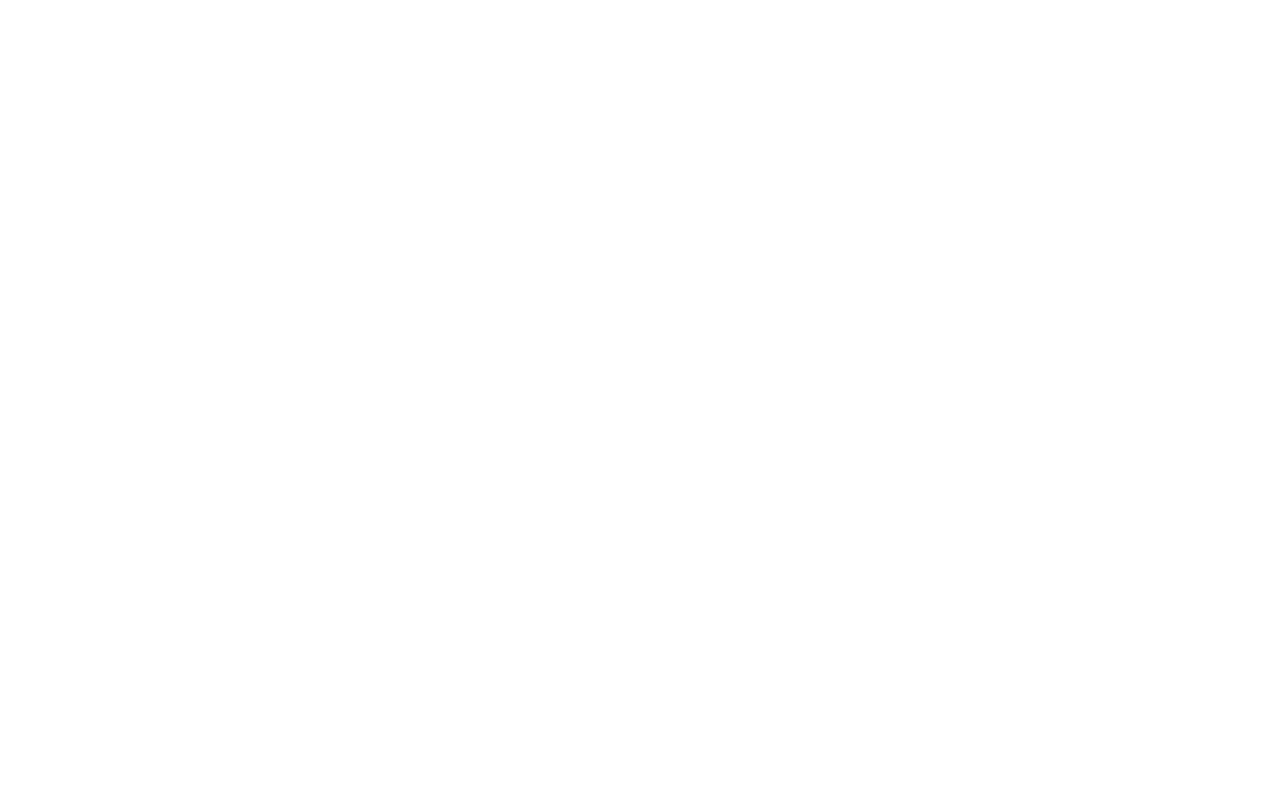
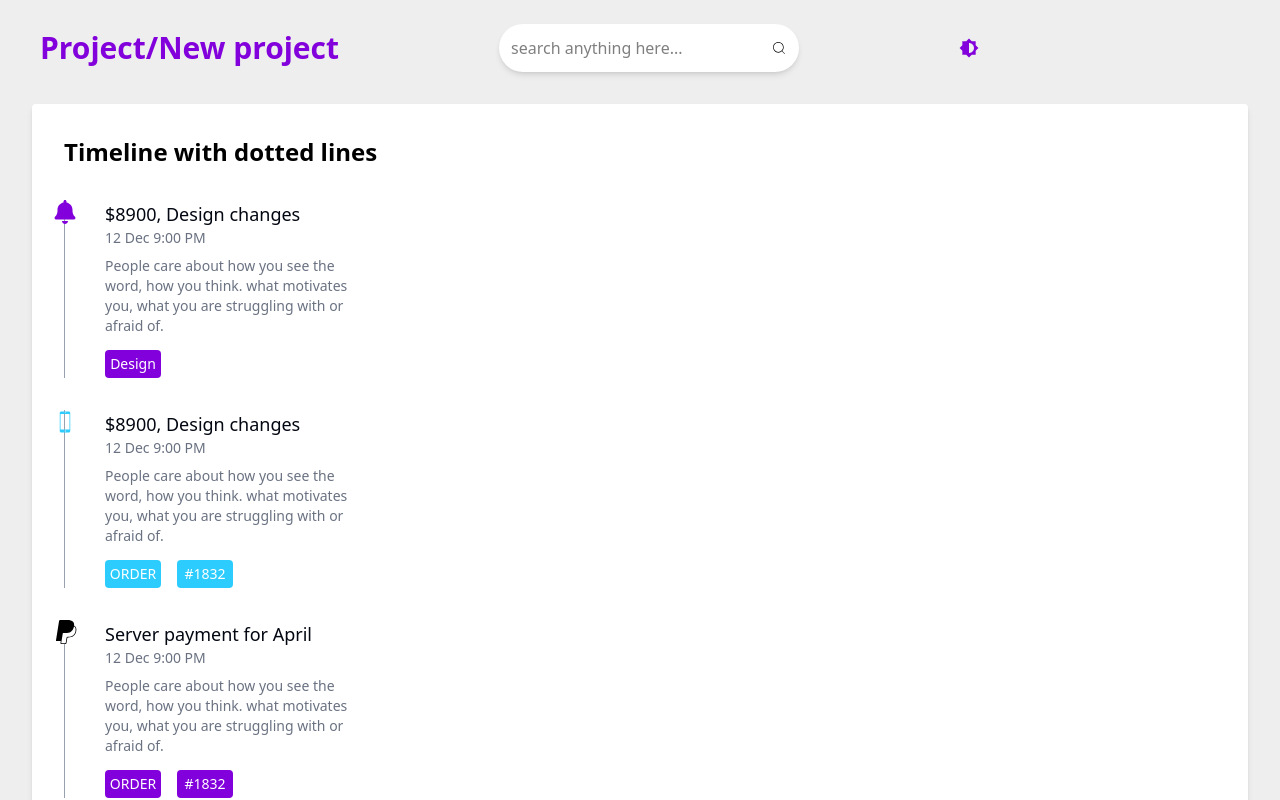
Before and after one commit to Gogo602/InternPulse-Task-4, a React (Vite) app: page / in a window 1280 px wide. Shown: the top 800 px of the page. Built offline with nearby package versions, Linux system fonts and the light colour scheme.

Commit message:
completed

```diff
--- a/src/App.jsx
+++ b/src/App.jsx
@@ -7,7 +7,7 @@
   return (
     <div className="App ">
         {/* <NewProject/> */}
-        {/* <TimeLine/> */}
+        <TimeLine/>
     </div>
   )
 }
```
